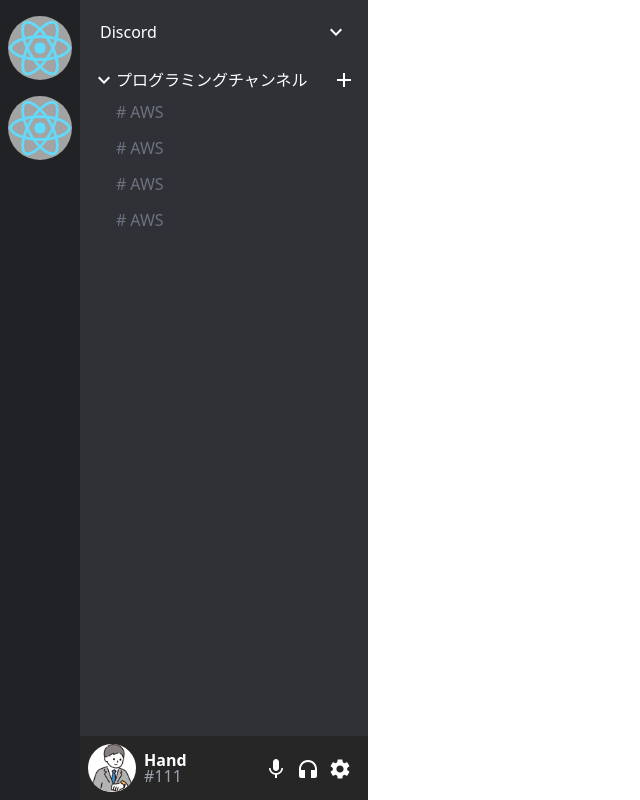
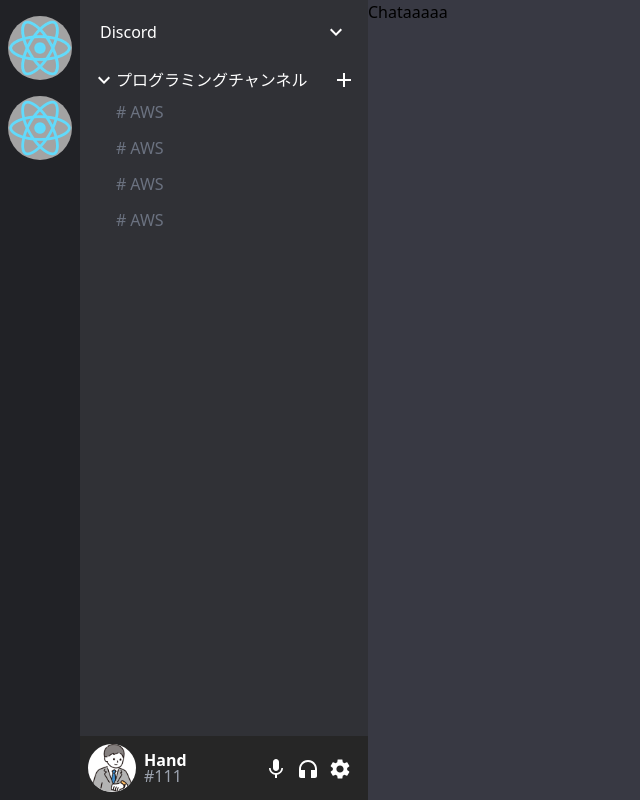
Before and after one commit to kumaotto/discord_clone, a React (Create React App) app: page / in a window 1280 px wide. Shown: the whole page, without its empty margins (0-640 px from the left). Built offline with nearby package versions, Linux system fonts and the light colour scheme; the HTML template or start-up script is replaced by a standard one.

Commit message:
Add Chat component

```diff
--- a/public/index.html
+++ b/public/index.html
@@ -26,7 +26,7 @@
     -->
     <link rel="preconnect" href="https://fonts.googleapis.com">
     <link rel="preconnect" href="https://fonts.gstatic.com" crossorigin>
-    <link href="https://fonts.googleapis.com/css2?family=Noto+Sans+JP&display=swap" rel="stylesheet">
+    <link href="https://fonts.googleapis.com/css2?family=Noto+Sans+JP:wght@300;400;700&display=swap" rel="stylesheet">
     <title>Discord</title>
   </head>
   <body>
--- a/src/App.tsx
+++ b/src/App.tsx
@@ -1,10 +1,12 @@
 import React from 'react';
 import Sidebar from './components/sidebar/Sidebar';
+import Chat from './components/chat/Chat';
 
 function App() {
   return (
-    <div className="App">
-      <Sidebar></Sidebar>
+    <div className="flex">
+      <Sidebar />
+      <Chat />
     </div>
   );
 }
--- /dev/null
+++ b/src/components/chat/Chat.tsx
@@ -0,0 +1,9 @@
+import React from 'react'
+
+const Chat = () => {
+  return (
+    <div className='flex flex-col flex-grow bg-chat'>Chataaaaa</div>
+  )
+}
+
+export default Chat
--- a/src/components/sidebar/Sidebar.tsx
+++ b/src/components/sidebar/Sidebar.tsx
@@ -19,7 +19,7 @@
           </div>
         </div>
 
-        <div className="bg-side-menu w-72 flex flex-col justify-between">
+        <div className="bg-side-menu w-72 flex flex-col justify-between flex-grow">
           <div>
             <div className='text-white flex items-center px-5 py-5 justify-between'>
               <h3>Discord</h3>
--- a/tailwind.config.js
+++ b/tailwind.config.js
@@ -8,7 +8,11 @@
       },
       backgroundColor: {
         'sidebar': '#212226',
-        'side-menu': '#303136'
+        'side-menu': '#303136',
+        'chat': '#383943',
+      },
+      fontFamily: {
+        body: ['Noto Sans JP', 'sans-serif']
       }
     },
   },
```
